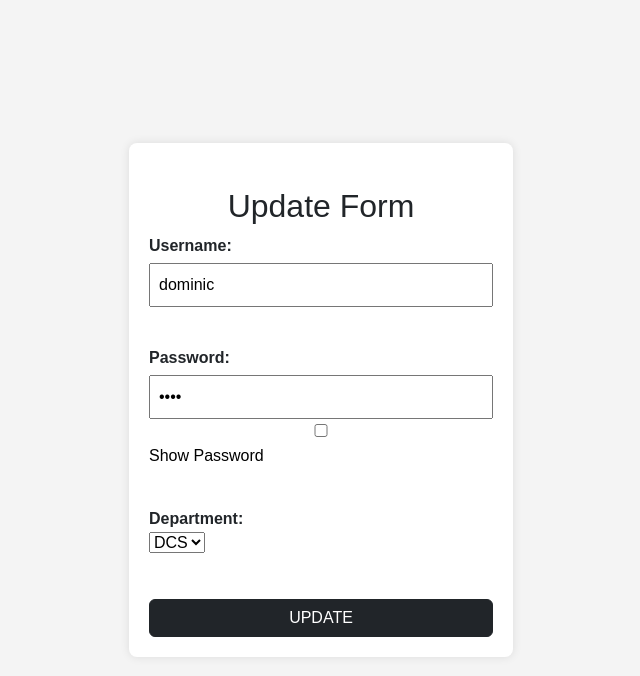
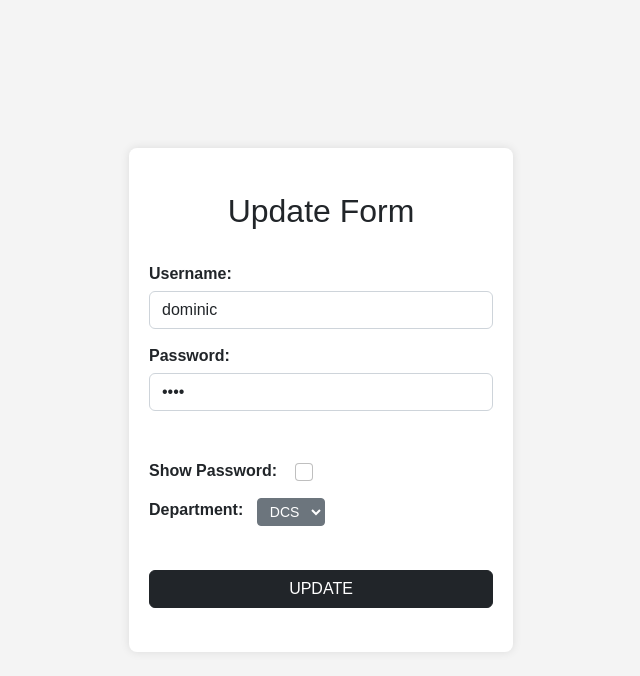
Before and after one commit to dominic-myb/Matrix, a PHP site: page /update.php?updateid=91 in a window 1280 px wide. Shown: the top 676 px of the page, without its empty margins (319-959 px from the left). Run offline with PHP 8.4, Linux system fonts and the light colour scheme; data comes from the database, SQL or seed files in the repository.

Commit message:
Added Bootstrap to Forms

```diff
--- a/update.php
+++ b/update.php
@@ -44,31 +44,35 @@ if ($_SERVER["REQUEST_METHOD"] == "POST") {
 <body>
     <div class="container">
         <br>
-        <h2>Update Form</h2>
+        <h2>Update Form</h2><br>
         <form method="post">
             <div class="form-group">
-                <label>Username:</label>
-                <input type="text" id="username" name="username" value="<?php echo $row['username'] ?>"
+                <label for="username">Username:</label>
+                <input type="text" class="form-control" id="username" name="username" value="<?php echo $row['username'] ?>"
                     autocomplete="off">
             </div>
-            <br>
+
             <div class="form-group">
-                <label>Password:</label>
-                <input type="password" id="password" name="password" value="<?php echo $row['password'] ?>"
+                <label for="password">Password:</label>
+                <input type="password" class="form-control" id="password" name="password" value="<?php echo $row['password'] ?>"
                     autocomplete="off">
-                <input type="checkbox" id="showPassword"><a class="show-password-label">Show Password</a>
+                    <br><br>
+                <div class="show-hide">
+                    <label for="showPassword" class="form-check-label" style="display: inline-block; float:left;">Show Password: &nbsp;&nbsp;&nbsp;</label>
+                    <input type="checkbox" id="showPassword" class="form-check-input">
+                </div>
             </div>
-            <br>
+
             <div class="form-group">
-                <label>Department:</label>
-                <select id="department" name="department">
+                <label for="department" style="display: inline-block; float:left;">Department: &nbsp;&nbsp;</label>
+                <select id="department" name="department" class="btn btn-secondary btn-sm dropdown-toggle">
                     <option value="DCS" <?php echo ($row['department'] == 'DCS') ? 'selected' : ''; ?>>DCS</option>
                     <option value="DTE" <?php echo ($row['department'] == 'DTE') ? 'selected' : ''; ?>>DTE</option>
                     <option value="DEE" <?php echo ($row['department'] == 'DEE') ? 'selected' : ''; ?>>DEE</option>
                 </select>
             </div>
             <br>
-            <input id="update" type="submit" value="UPDATE" class="btn btn-dark">
+            <input id="update" type="submit" value="UPDATE" class="btn btn-dark"><br><br>
         </form>
     </div>
     <?php include("app/includes/html/html.scripts.php");?>
```
Also changed, not shown: index.php (+12 -9 lines).
